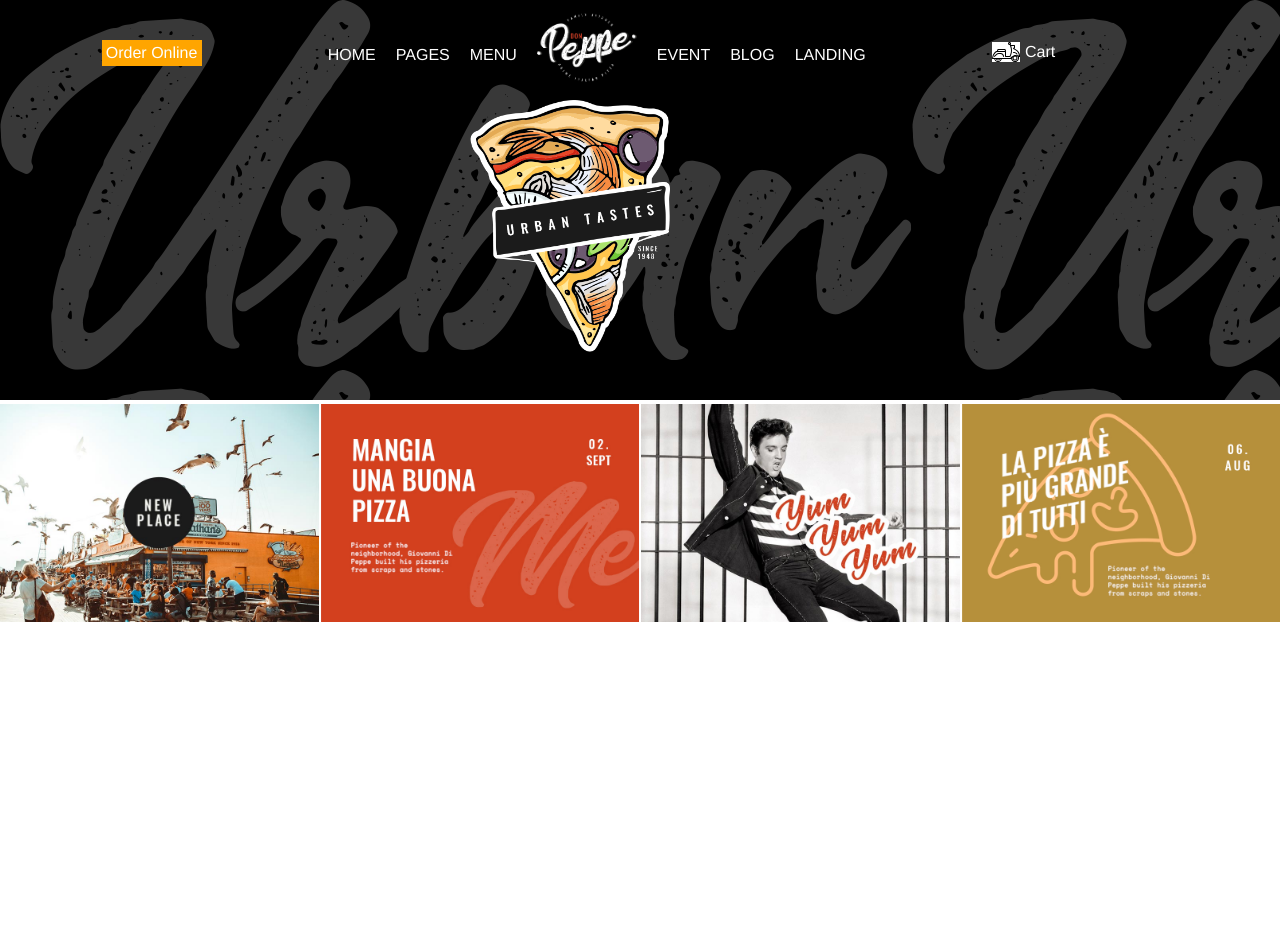
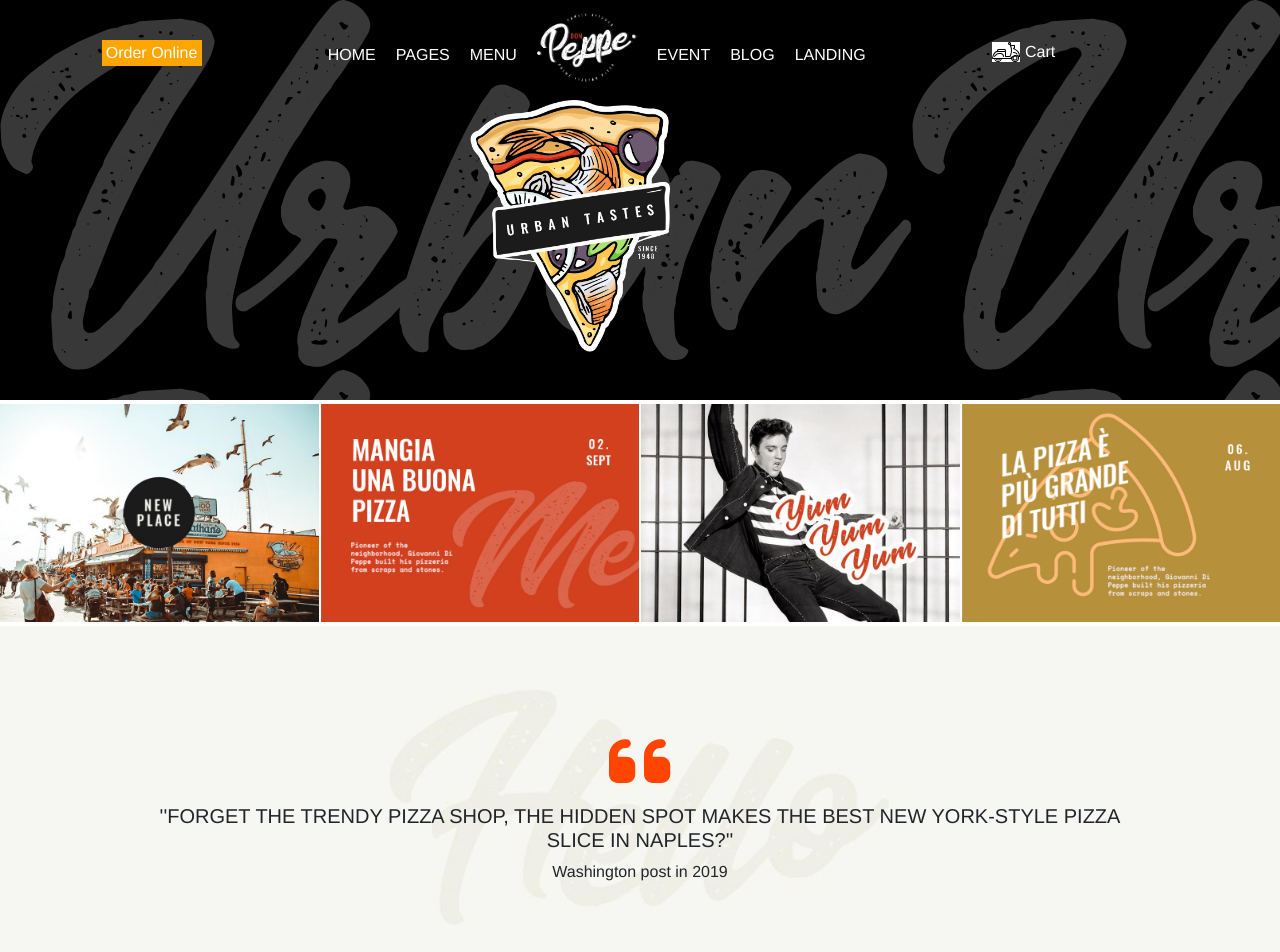
Before and after one commit to Nali1919/proj-html-vuejs, a Vue app: page / in a window 1280 px wide. Shown: the top 952 px of the page. Before the commit the page ends 800 px from the top, so only its background shows below. Built offline with nearby package versions, Linux system fonts and the light colour scheme.

Commit message:
Creo seconda sezione main

```diff
--- a/src/components/MainComponent.vue
+++ b/src/components/MainComponent.vue
@@ -1,15 +1,18 @@
 <template>
 <div>
 <ImageMainComponent />
+<SentenceComponent />
 </div>
 </template>
 
 <script>
 import ImageMainComponent from "./ImageMainComponent.vue";
+import SentenceComponent from "./SentenceComponent.vue";
 export default {
     name: 'MainComponent',
     components: {
-    ImageMainComponent
+    ImageMainComponent,
+    SentenceComponent
 }
 
 }
--- /dev/null
+++ b/src/components/SentenceComponent.vue
@@ -0,0 +1,50 @@
+<template>
+    <div class="container-back">
+
+<div class="ac-container">
+    <div class="row">
+<div class="col-12 text-center">
+    <h4><i class="fa-solid fa-quote-left"></i></h4>
+    <h5 class="sentence-pizza">
+       ''FORGET THE TRENDY PIZZA SHOP, THE HIDDEN SPOT MAKES THE BEST NEW YORK-STYLE PIZZA SLICE IN NAPLES?''
+    </h5>
+    <p>Washington post in 2019</p>
+
+</div>
+
+    </div>
+
+  </div>
+
+    </div>
+
+
+
+</template>
+
+<script>
+export default {
+name: 'SentenceComponent'
+
+}
+</script>
+
+<style lang="scss" scoped>
+    .ac-container{
+        height: 400px;
+        max-width: 1000px;
+        margin: 0 auto;
+        padding-top: 100px;
+    }
+    .container-back{
+         background-image: url(../assets/img/h3-testimonials-bckgrnd.jpg);
+        background-size: cover;
+        background-position: center;
+    }
+
+    .fa-quote-left{
+    color: orangered;
+    font-size: 70px;
+    }
+
+</style>
```
